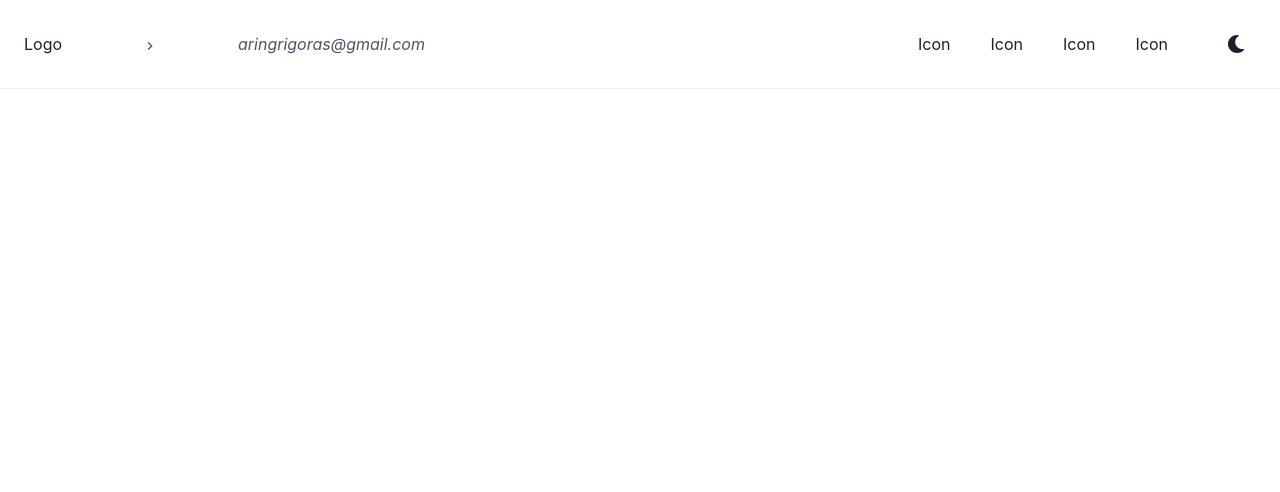
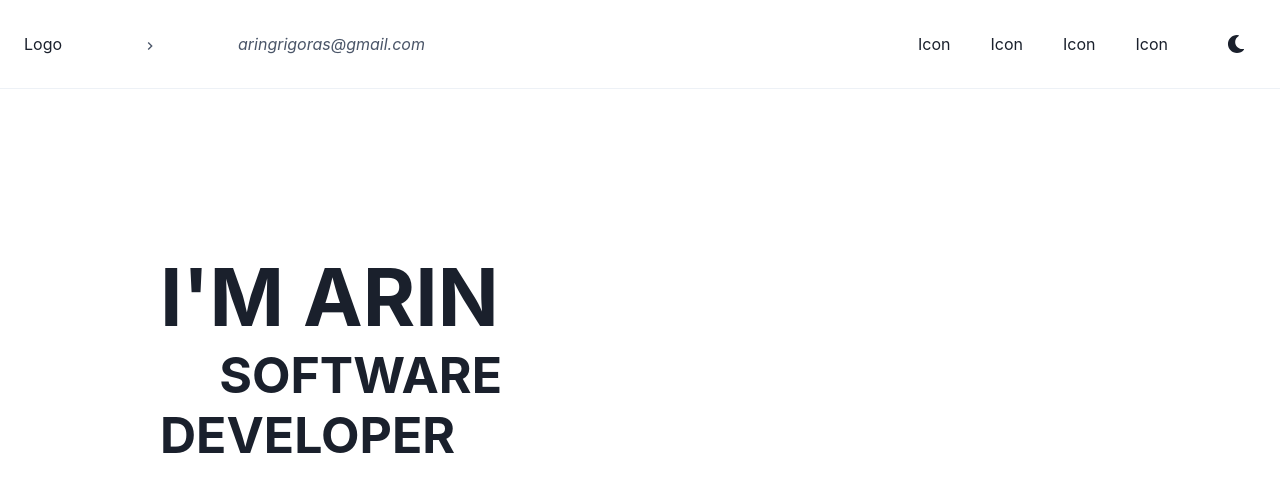
Before and after one commit to koreaneggroll/modern-portfolio-website, a React (Create React App) app: page / in a window 1280 px wide. Shown: the top 492 px of the page. Built offline with nearby package versions, Linux system fonts and the light colour scheme.

Commit message:
welcome part of the website

```diff
--- a/src/Components/Page.js
+++ b/src/Components/Page.js
@@ -8,7 +8,8 @@ import {
   Circle,
   Center,
   Divider,
-  Text
+  Text,
+  Heading
 } from '@chakra-ui/react';
 
 import { ChevronRightIcon } from '@chakra-ui/icons'
@@ -69,8 +70,23 @@ function Page() {
         <Divider orientation='horizontal'/>
 
 
-        <Flex className="Welcome">
-            <Text className="welcome-text"></Text>
+        <Flex className="Welcome" display={{base: 'inline-block', md: 'flex', lg: 'flex'}}>
+            <Text className="welcome-text">
+                <Heading m={{base: '10', md: '20', lg: '40'}} fontSize={80}>
+                    I'M ARIN
+                    <br/>
+                    <Heading fontSize={50}>
+                        &nbsp;&nbsp;&nbsp;&nbsp;&nbsp;SOFTWARE
+                        <br/>
+                        DEVELOPER
+                    </Heading>
+                </Heading>
+            </Text>
+        </Flex>
+
+
+        <Flex className="Welcome-right-side">
+
         </Flex>
 
     </ChakraProvider>
```
